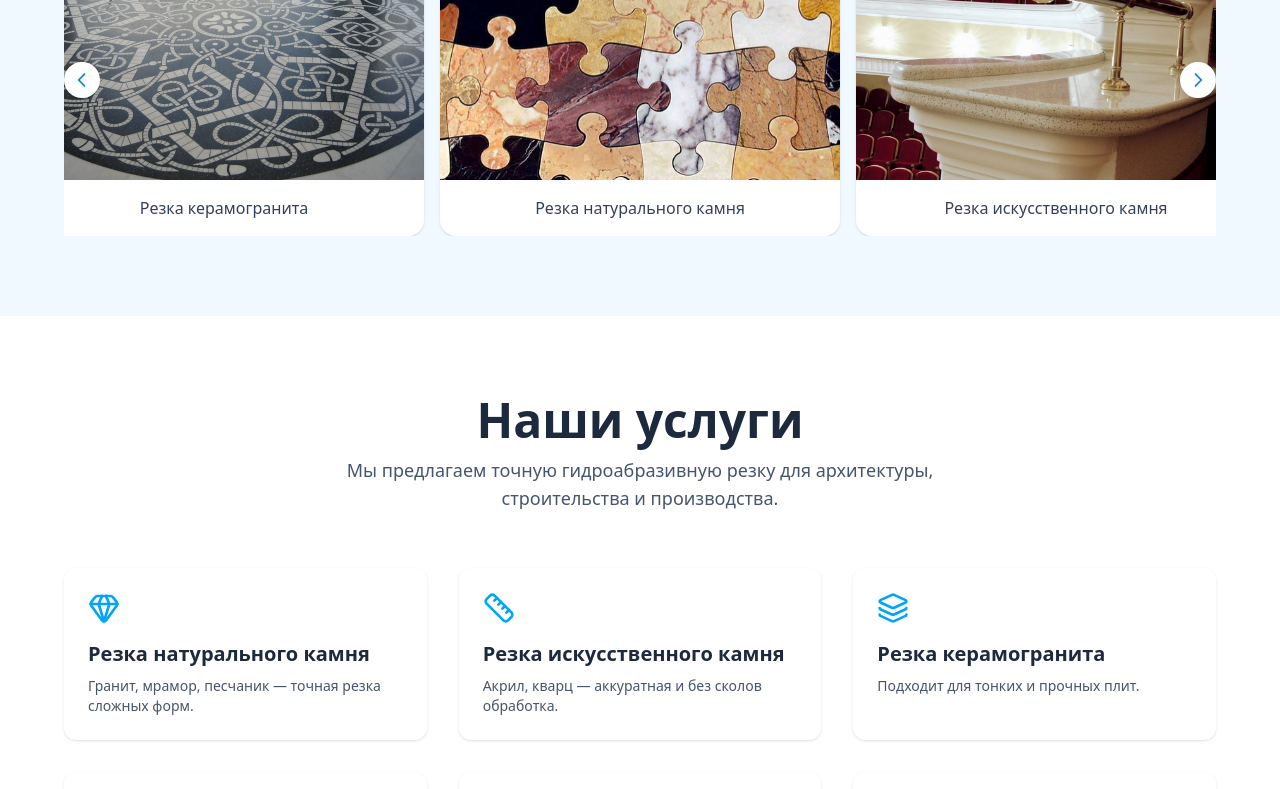
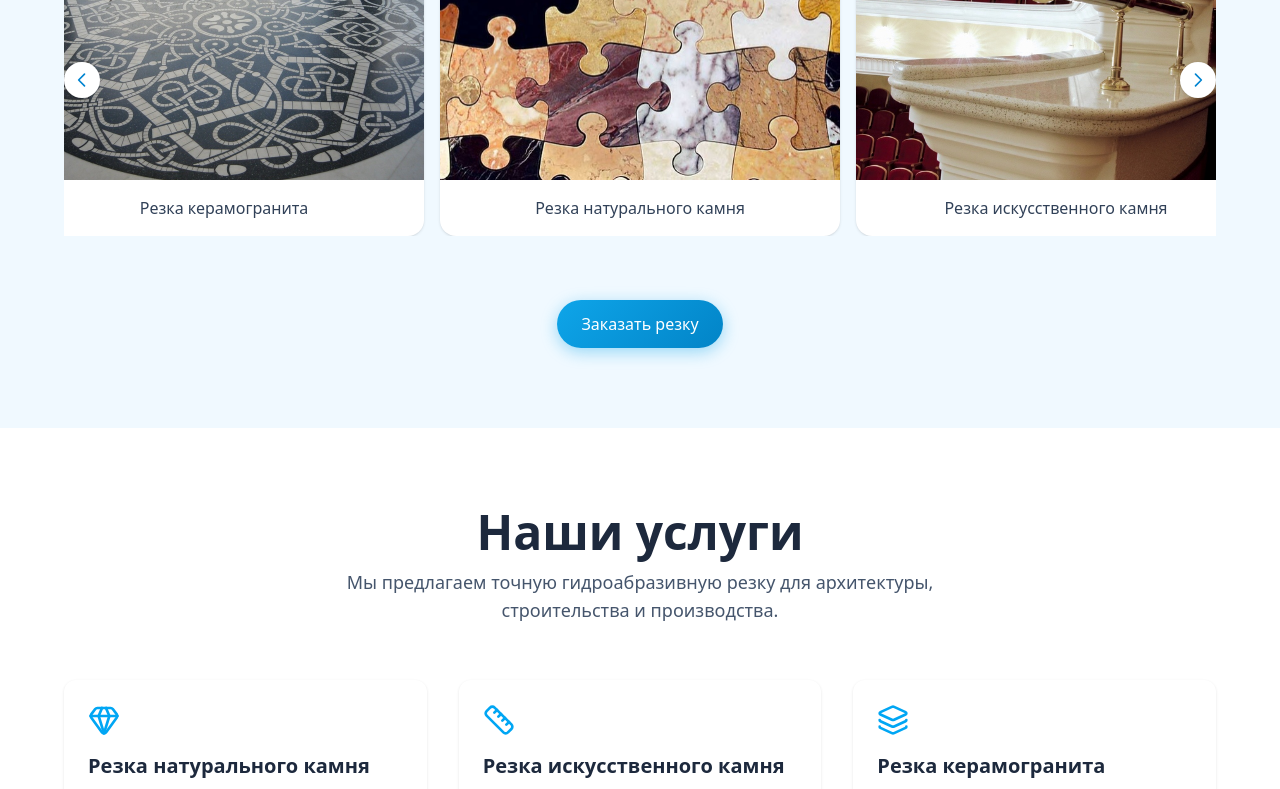
Before and after one commit to sashashreyder/waterjet, a React (Vite) app: page / in a window 1280 px wide. Shown: the part 1648-2437 px from the top of the page. Built offline with nearby package versions, Linux system fonts and the light colour scheme; no server answers.

Commit message:
CTA added to gallery

```diff
--- a/src/components/CallbackForm/CallbackForm.tsx
+++ b/src/components/CallbackForm/CallbackForm.tsx
@@ -1,6 +1,7 @@
 import React, { useState } from 'react';
 import CallToAction from '../CallToAction/CallToAction';
 import styles from './CallbackForm.module.css';
+
 
 const CallbackForm = () => {
   const [phone, setPhone] = useState('');
--- a/src/components/WorkSection/WorkSection.tsx
+++ b/src/components/WorkSection/WorkSection.tsx
@@ -1,4 +1,6 @@
 import { useEffect, useRef, useState } from 'react';
+import CallToAction from '../CallToAction/CallToAction';
+import CallbackForm from '../CallbackForm/CallbackForm';
 
 const works = [
   { image: 'public/works/800x600-rezka-keramogranita-photo-7-rezka-gidro.ru.ea0.jpg', caption: 'Резка керамогранита' },
@@ -15,6 +17,7 @@ const works = [
 const WorksSection = () => {
   const [current, setCurrent] = useState(0);
   const [modalImage, setModalImage] = useState<string | null>(null);
+  const [showCallback, setShowCallback] = useState(false);
   const timeoutRef = useRef<NodeJS.Timeout | null>(null);
   const total = works.length;
   const visibleSlides = 3;
@@ -25,6 +28,10 @@ const WorksSection = () => {
 
   const prevSlide = () => {
     setCurrent((prev) => (prev - visibleSlides + total) % total);
+  };
+
+  const onCallClick = () => {
+    setShowCallback(true);
   };
 
   useEffect(() => {
@@ -55,7 +62,7 @@ const WorksSection = () => {
           {visible.map((work, i) => (
             <div
               key={i}
-              className="w-full max-w-[400px] flex-shrink-0 bg-white rounded-2xl shadow overflow-hidden cursor-pointer hover:scale-100"
+              className="w-full max-w-[400px] flex-shrink-0 bg-white rounded-2xl shadow overflow-hidden cursor-pointer"
               onClick={() => setModalImage(work.image)}
             >
               <img
@@ -91,7 +98,6 @@ const WorksSection = () => {
         </button>
       </div>
 
-      {/* Modal */}
       {modalImage && (
         <div
           className="fixed inset-0 bg-black bg-opacity-70 flex items-center justify-center z-50"
@@ -106,6 +112,31 @@ const WorksSection = () => {
           </div>
         </div>
       )}
+
+<div className="mt-16 text-center transition-all duration-700 ease-out opacity-100 translate-y-0">
+  <CallToAction label="Заказать резку" onClick={onCallClick} />
+</div>
+
+
+      {showCallback && (
+        <div
+          className="fixed inset-0 bg-black bg-opacity-70 flex items-center justify-center z-50"
+          onClick={() => setShowCallback(false)}
+        >
+          <div
+            className="bg-white p-8 rounded-xl shadow-lg max-w-md w-full relative"
+            onClick={(e) => e.stopPropagation()}
+          >
+            <button
+              className="absolute top-3 right-3 text-slate-400 hover:text-slate-700 text-xl"
+              onClick={() => setShowCallback(false)}
+            >
+              ×
+            </button>
+            <CallbackForm />
+          </div>
+        </div>
+      )}
     </section>
   );
 };
```
